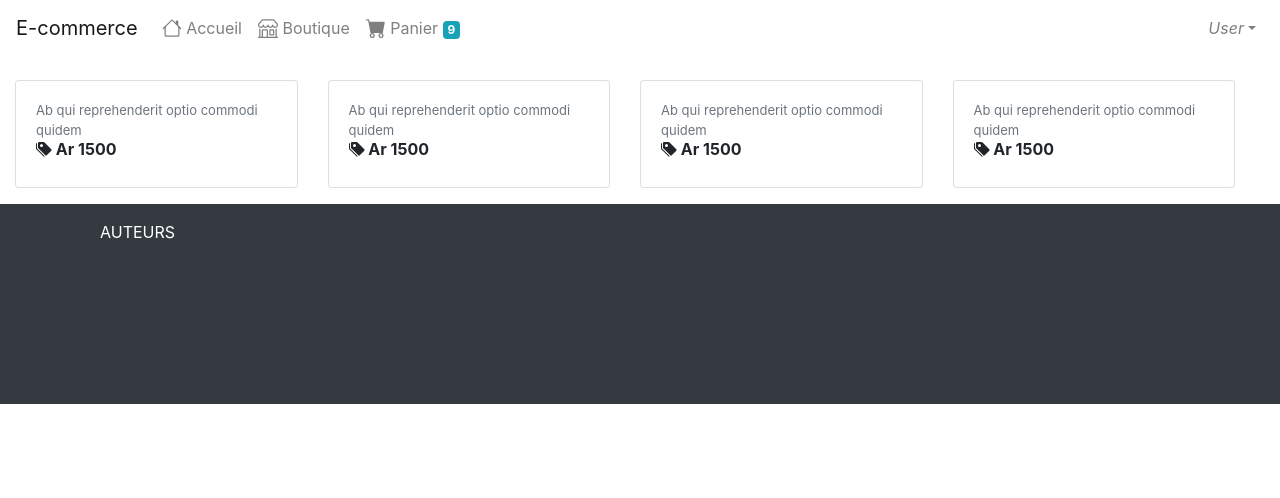
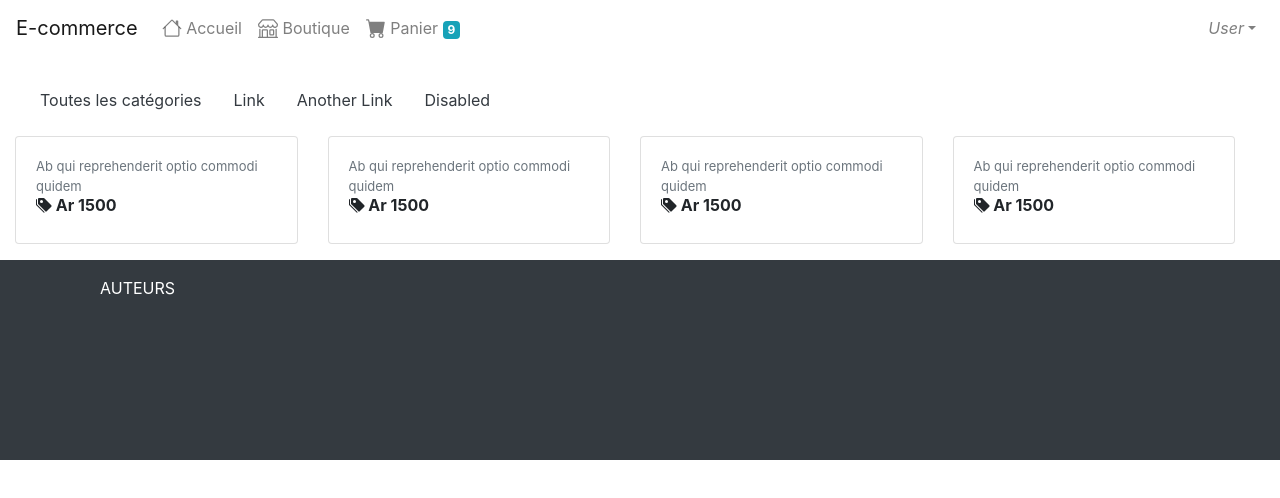
Before and after one commit to kaiser-coder/simple-vuejs-demo, a Vue app: page /#/ in a window 1280 px wide. Shown: the top 498 px of the page. Built offline with nearby package versions, Linux system fonts and the light colour scheme.

Commit message:
Create nav for categories

```diff
--- a/src/views/Layout/MainLayout.vue
+++ b/src/views/Layout/MainLayout.vue
@@ -35,6 +35,19 @@
       </b-collapse>
     </b-navbar>
 
+    <b-row>
+      <b-col lg="6" class="ml-4">
+        <b-nav>
+          <b-nav-item link-classes="text-dark" active
+            >Toutes les catégories</b-nav-item
+          >
+          <b-nav-item link-classes="text-dark">Link</b-nav-item>
+          <b-nav-item link-classes="text-dark">Another Link</b-nav-item>
+          <b-nav-item link-classes="text-dark" disabled>Disabled</b-nav-item>
+        </b-nav>
+      </b-col>
+    </b-row>
+
     <router-view></router-view>
 
     <footer class="pt-3 pb-3 bg-dark text-white">
```
